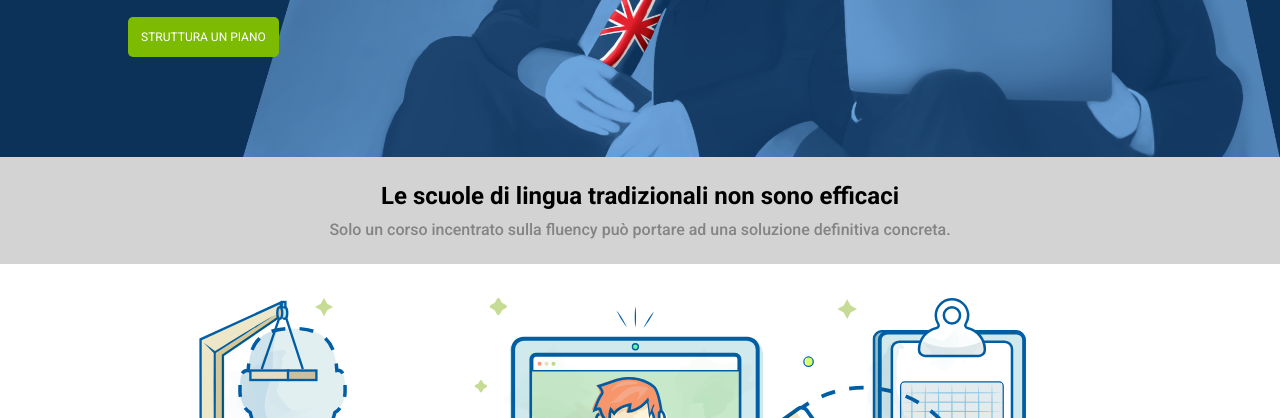
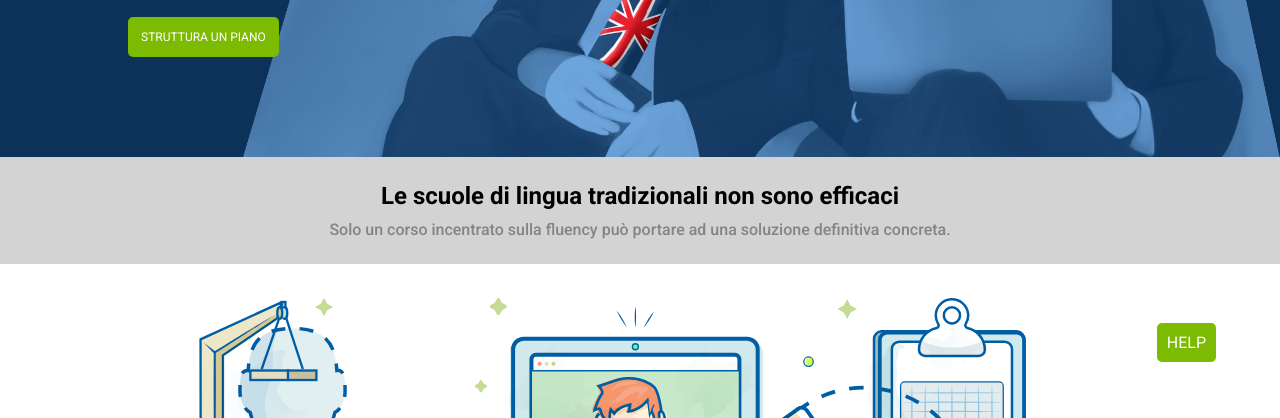
Before and after one commit to SalvatoreB98/htmlcss-fluentify, a plain HTML site: page index.html in a window 1280 px wide. Shown: the part 382-800 px from the top of the page. Drawn offline with Linux system fonts and the light colour scheme.

Commit message:
Finalize with help

```diff
--- a/index.html
+++ b/index.html
@@ -10,7 +10,7 @@
     <title>Fluency</title>
 </head>
 <body>
-    <div class="help"></div>
+    <div class="btn help"><a href="#"> HELP </a></div>
     <header>
         <nav class="wrap clearfix">
             <div class="logo-container">
--- a/style.css
+++ b/style.css
@@ -147,7 +147,12 @@ footer{
     padding-left: 75px;
 }
 .help{
-
+    position: fixed;
+    bottom:7%;
+    right: 5%;
+    z-index: 3;
+    background-color: #7CBB02;
+    padding: 10px;
 }
 /* selettori avanzati */
 nav li{
```
